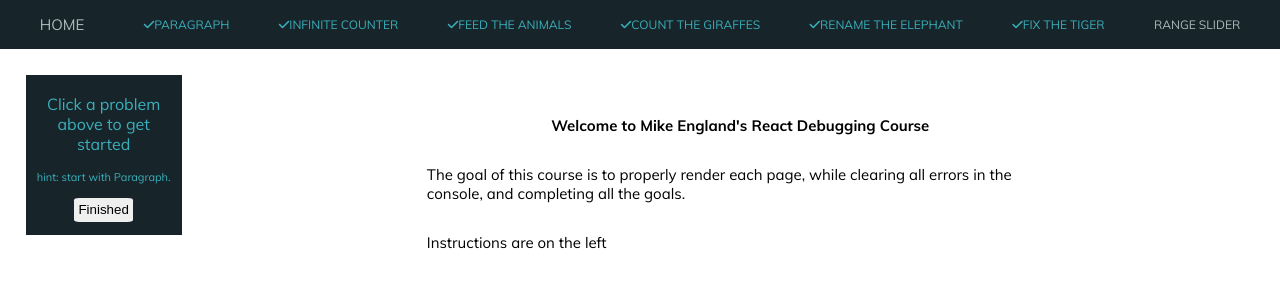
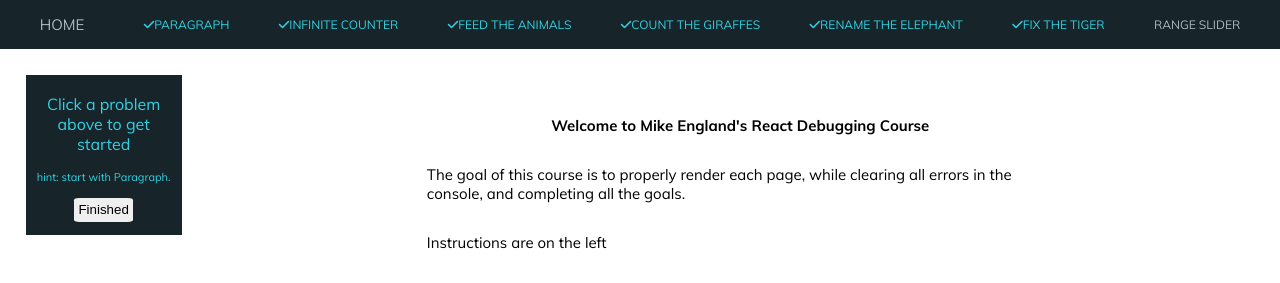
Before and after one commit to michealengland/react-debugging-demo, a React (Create React App) app: page / in a window 1280 px wide. Shown: the top 283 px of the page. Built offline with nearby package versions, Linux system fonts and the light colour scheme.

Commit message:
Brighten text

```diff
--- a/src/App.scss
+++ b/src/App.scss
@@ -5,7 +5,7 @@
 }
 $baseColor: #17252a;
 $secondaryColor: #2b7b78;
-$fontColor: #3aafbb;
+$fontColor: #33d0e0;
 $accentColor: #abbab9;
 $white: #fff;
 
```
